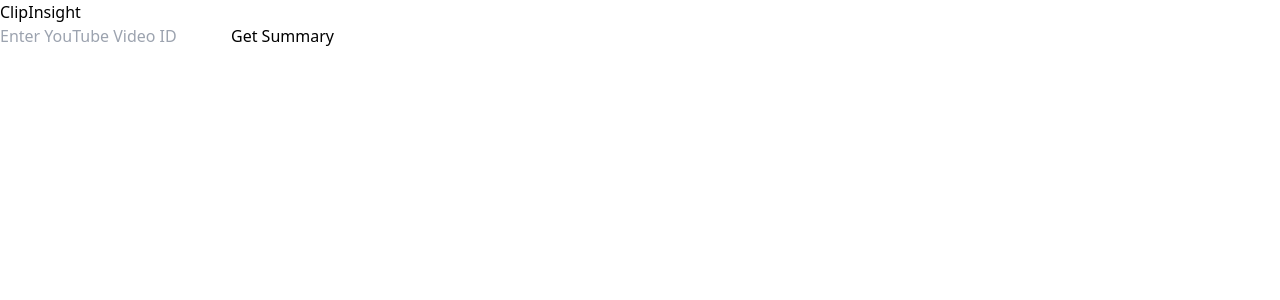
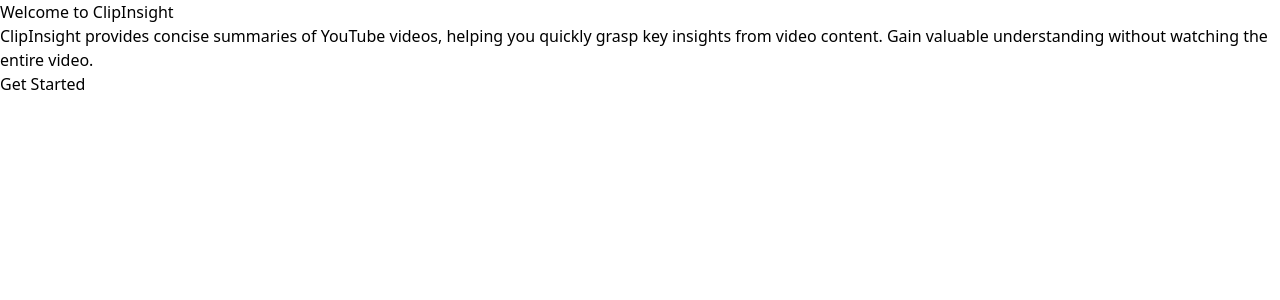
Before and after one commit to festus-sulumeti/ClipInsight, a React (Vite) app: page / in a window 1280 px wide. Shown: the top 300 px of the page. Built offline with nearby package versions, Linux system fonts and the light colour scheme.

Commit message:
Update: Integrate text summarization feature in the frontend

```diff
--- a/src/App.jsx
+++ b/src/App.jsx
@@ -1,7 +1,8 @@
 import React, { useState } from 'react';
+import { BrowserRouter as Router, Route, Routes } from 'react-router-dom';
 import VideoInput from './components/VideoInput';
 import SummaryDisplay from './components/SummaryDisplay';
-
+import LandingPage from './components/LandingPage';
 
 const App = () => {
     const [summary, setSummary] = useState('');
@@ -28,11 +29,21 @@
     };
 
     return (
-        <div className="container mx-auto p-4 min-h-screen flex flex-col items-center justify-center bg-gray-100">
-            <h1 className="text-4xl font-bold text-center mb-6 text-blue-600">ClipInsight</h1>
-            <VideoInput onFetchSummary={fetchSummary} />
-            {summary && <SummaryDisplay summary={summary} />}
-        </div>
+        <Router>
+            <Routes>
+                <Route path="/" element={<LandingPage />} />
+                <Route
+                    path="/app"
+                    element={
+                        <div className="container mx-auto p-4 min-h-screen flex flex-col items-center justify-center bg-gray-100">
+                            <h1 className="text-4xl font-bold text-center mb-6 text-blue-600">ClipInsight</h1>
+                            <VideoInput onFetchSummary={fetchSummary} />
+                            {summary && <SummaryDisplay summary={summary} />}
+                        </div>
+                    }
+                />
+            </Routes>
+        </Router>
     );
 };
 
```
